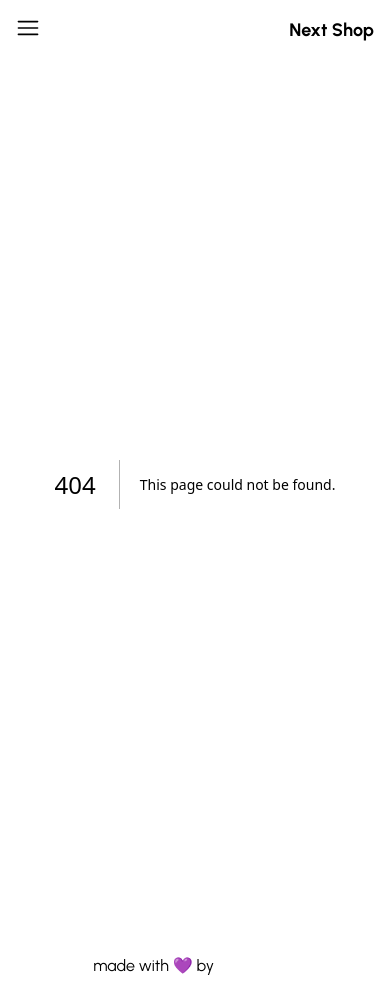
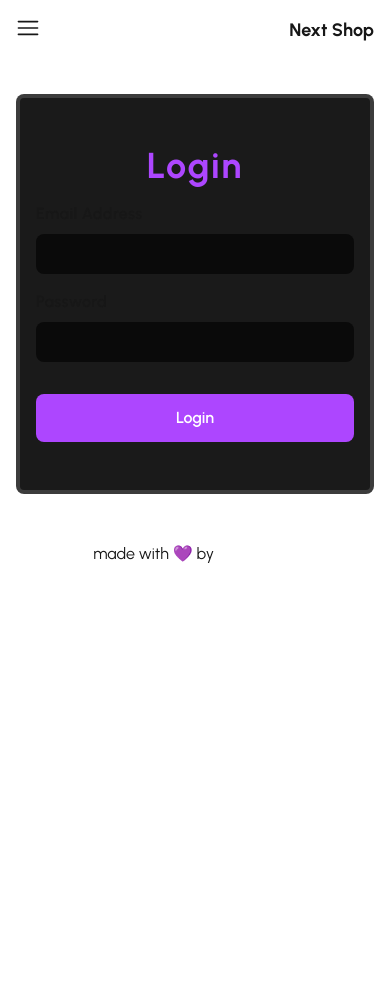
Before and after one commit to Abaljerind/next-shop, a Next.js app: page /login in a window 390 px wide. Before the commit this address had no page. After the commit the page ends 844 px from the top, so only its background shows below. Built offline with nearby package versions, Linux system fonts and the light colour scheme.

Commit message:
Feat(login/page): create login page
Add style for mobile and desktop width

```diff
--- /dev/null
+++ b/src/app/login/page.js
@@ -0,0 +1,64 @@
+export default function page() {
+  return (
+    <main className="mx-auto mt-8 h-max rounded-lg border-4 border-white/15 bg-[#1a1a1a] px-4 py-6 md:max-w-xl lg:max-w-3xl lg:space-y-6">
+      <div className="space-y-4 py-6 lg:space-y-6">
+        {/* login title */}
+        <h1 className="text-center text-4xl font-bold tracking-wider text-purple-500 lg:text-5xl">
+          Login
+        </h1>
+        {/* ./ login title */}
+
+        <form className="">
+          {/* input email & password */}
+          <div className="mb-8 space-y-4 md:space-y-6">
+            {/* input email */}
+            <div className="mx-auto flex flex-col gap-2 md:w-3/5 md:gap-3">
+              <label
+                htmlFor="email"
+                className="font-semibold tracking-wide lg:text-lg"
+              >
+                Email Address
+              </label>
+              <input
+                type="email"
+                name="email"
+                id="email"
+                className="rounded-lg bg-[#0a0a0a] px-4 py-2"
+              />
+            </div>
+            {/* ./ input email */}
+
+            {/* input password */}
+            <div className="mx-auto flex flex-col gap-2 md:w-3/5 md:gap-3">
+              <label
+                htmlFor="password"
+                className="font-semibold tracking-wide lg:text-lg"
+              >
+                Password
+              </label>
+              <input
+                type="password"
+                name="password"
+                id="password"
+                className="rounded-lg bg-[#0a0a0a] px-4 py-2"
+              />
+            </div>
+            {/* ./ input password */}
+          </div>
+          {/* ./ input email & password */}
+
+          {/* button login */}
+          <div className="mx-auto md:w-3/5">
+            <button
+              type="submit"
+              className="w-full cursor-pointer rounded-lg bg-purple-500 py-3 font-semibold text-white lg:text-lg"
+            >
+              Login
+            </button>
+          </div>
+          {/* button login */}
+        </form>
+      </div>
+    </main>
+  );
+}
```
